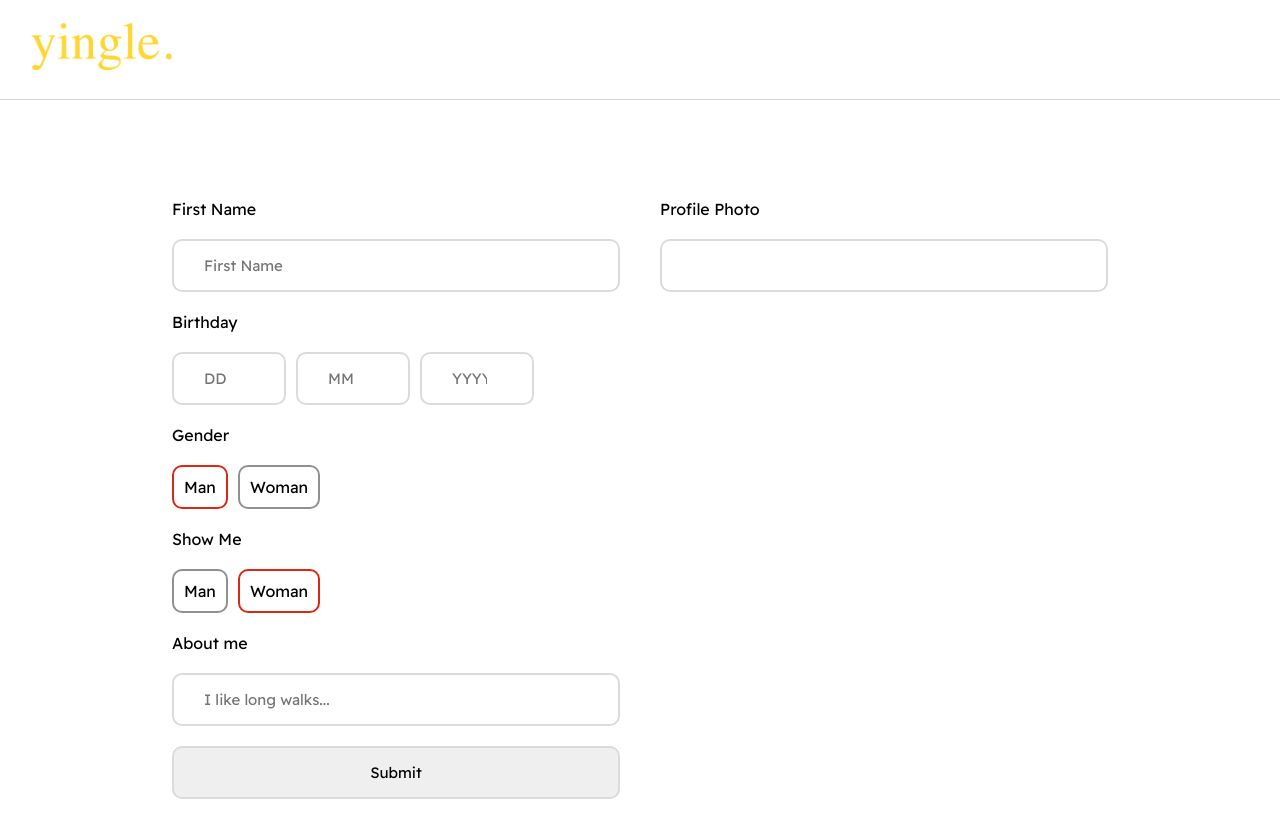
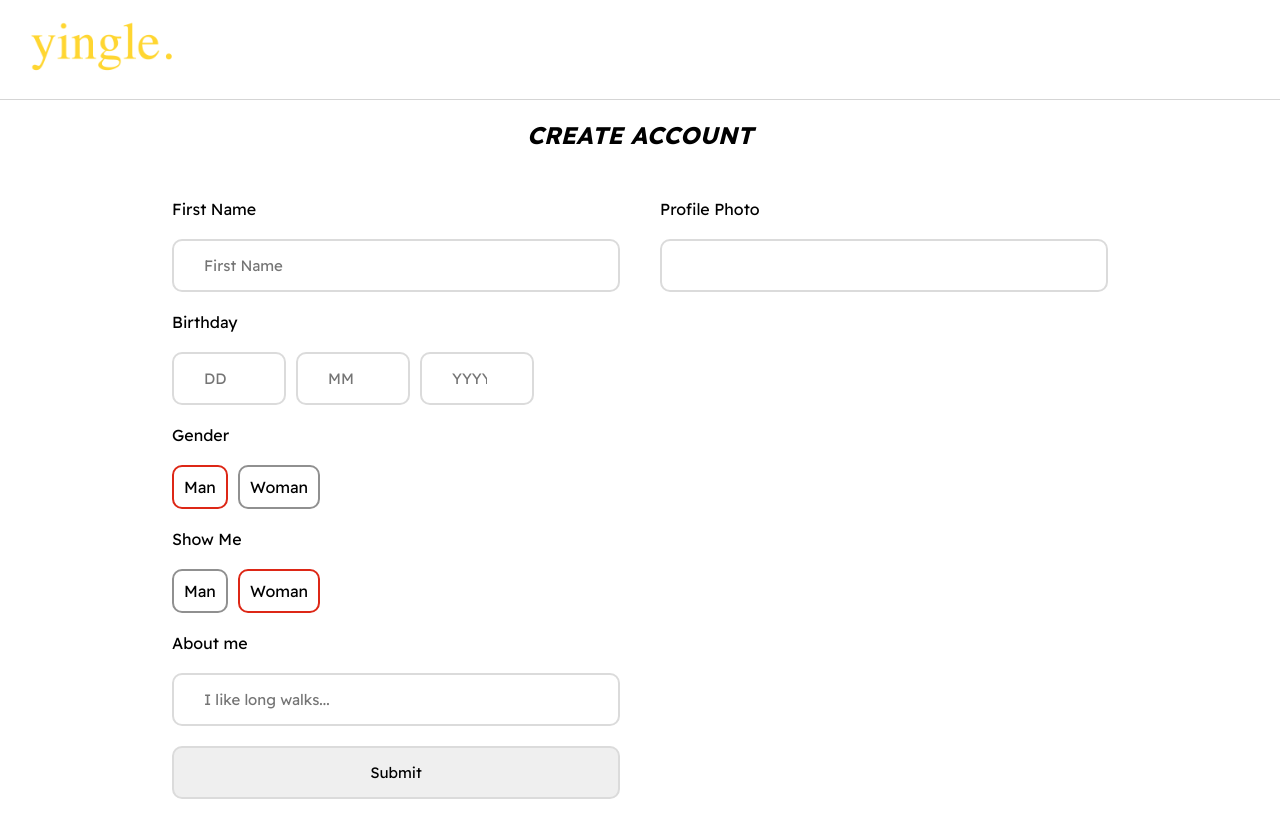
Before and after one commit to BonJenn/yinglev4, a React (Create React App) app in the folder client/: page /onboarding in a window 1280 px wide. Built offline with nearby package versions, Linux system fonts and the light colour scheme.

Commit message:
fixed h2 colors to black

```diff
--- a/client/src/index.css
+++ b/client/src/index.css
@@ -128,6 +128,10 @@ nav .logo-container .logo {
   padding: 40px;
 }
 
+.auth-modal H2 {
+  color: black;
+}
+
 .auth-modal .close-icon {
   float: right;
 }
@@ -151,6 +155,10 @@ nav .logo-container .logo {
 
 .onboarding {
   border-top: solid 1px rgb(213,213,213);
+}
+
+.onboarding h2 {
+  color: #000;
 }
 
 .onboarding form {
@@ -254,7 +262,7 @@ h1 {
 }
 
 h2 {
-  color: #fff;
+  color: #0000;
 }
 
 .swipe {
```
